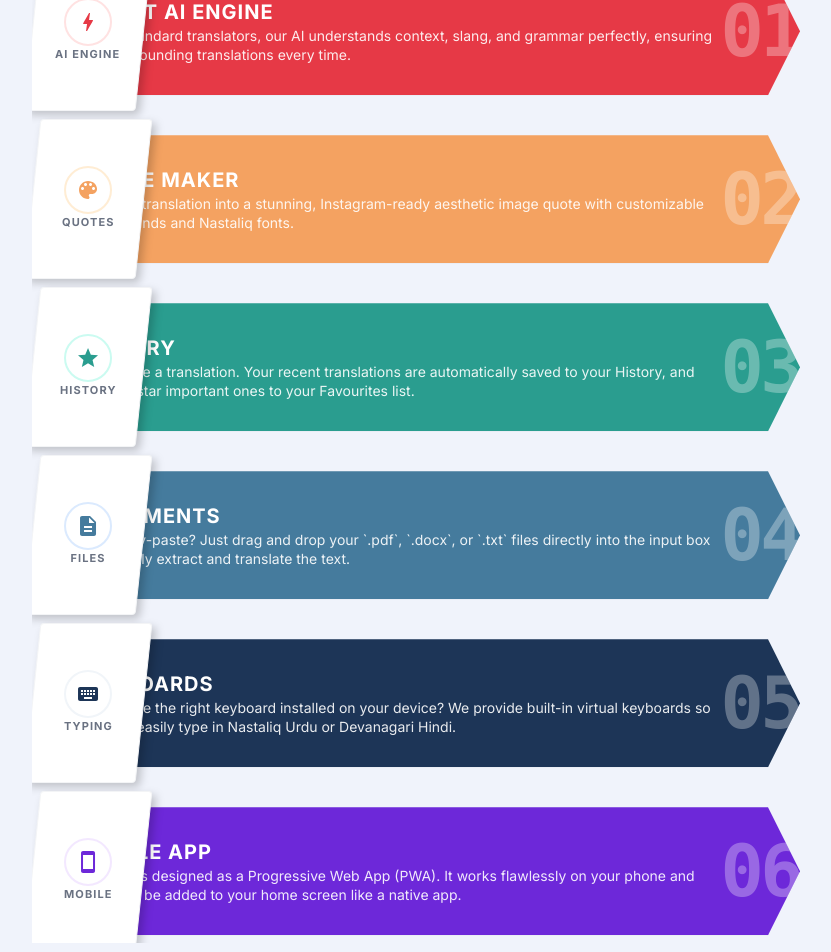
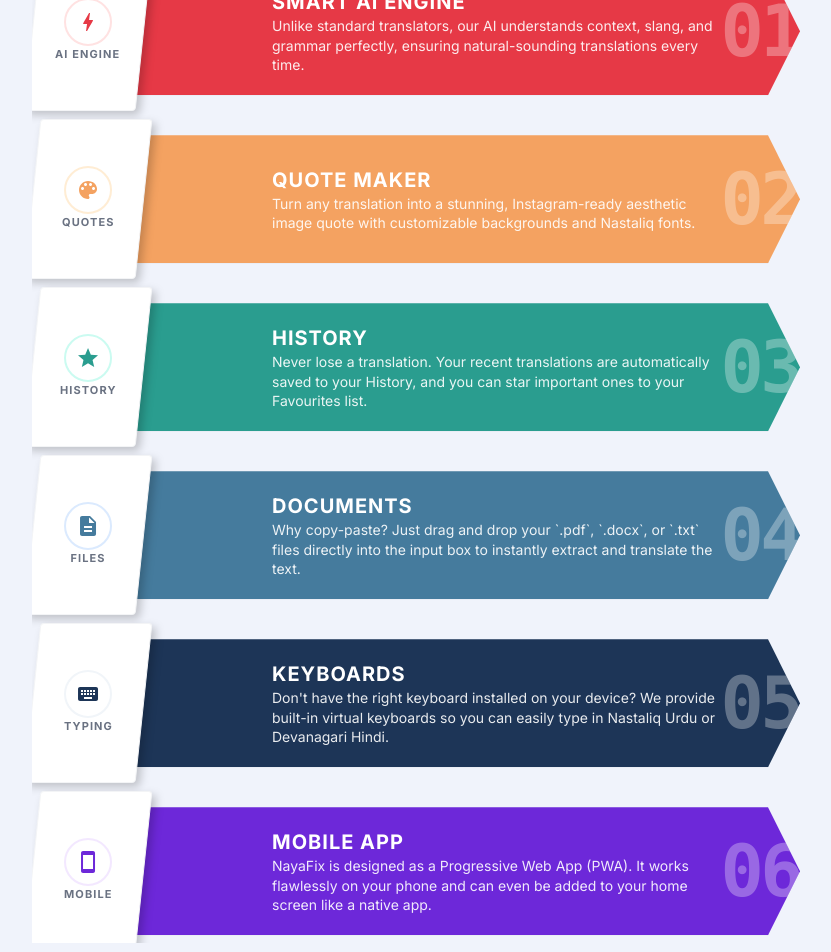
Before and after one commit to usamay15/nayafix, a Next.js app in the folder frontend/: page / in a window 1280 px wide. Shown: the part 2040-2992 px from the top of the page, without its empty margins (224-1055 px from the left). Built offline with nearby package versions, Linux system fonts and the light colour scheme; a web font is replaced by a local one.

Commit message:
Refactor ribbon padding to structural spacer to completely eliminate text overlap bug

```diff
--- a/frontend/app/page.tsx
+++ b/frontend/app/page.tsx
@@ -132,8 +132,10 @@
 
                 {/* Feature 1 - Red */}
                 <div className="relative w-full h-32 md:h-36 flex items-center group">
-                  <div className="absolute left-8 md:left-12 right-0 h-28 md:h-32 bg-[#E63946] flex items-center pr-4 md:pr-8 pl-[6rem] sm:pl-[8rem] md:pl-[11rem] lg:pl-[13rem] text-white rounded-l-lg shadow-md transition-transform group-hover:scale-[1.02] md:[clip-path:polygon(0_0,calc(100%-2rem)_0,100%_50%,calc(100%-2rem)_100%,0_100%)] [clip-path:polygon(0_0,calc(100%-1rem)_0,100%_50%,calc(100%-1rem)_100%,0_100%)]">
-                    <div className="flex-1 pr-4 md:pr-8">
+                  <div className="absolute left-8 md:left-12 right-0 h-28 md:h-32 bg-[#E63946] flex items-center pr-4 md:pr-8 text-white rounded-l-lg shadow-md transition-transform group-hover:scale-[1.02] md:[clip-path:polygon(0_0,calc(100%-2rem)_0,100%_50%,calc(100%-2rem)_100%,0_100%)] [clip-path:polygon(0_0,calc(100%-1rem)_0,100%_50%,calc(100%-1rem)_100%,0_100%)]">
+                    {/* Spacer to guarantee text is never hidden behind the left floating tag */}
+                    <div className="w-24 sm:w-28 md:w-40 lg:w-48 shrink-0"></div>
+                    <div className="flex-1 pr-4 md:pr-8 pl-2">
                       <h3 className="font-bold text-sm md:text-xl uppercase tracking-wider mb-1">Smart AI Engine</h3>
                       <p className="text-[10px] md:text-sm opacity-90 leading-snug line-clamp-3">Unlike standard translators, our AI understands context, slang, and grammar perfectly, ensuring natural-sounding translations every time.</p>
                     </div>
@@ -154,8 +156,10 @@
 
                 {/* Feature 2 - Amber */}
                 <div className="relative w-full h-32 md:h-36 flex items-center group">
-                  <div className="absolute left-8 md:left-12 right-0 h-28 md:h-32 bg-[#F4A261] flex items-center pr-4 md:pr-8 pl-[6rem] sm:pl-[8rem] md:pl-[11rem] lg:pl-[13rem] text-white rounded-l-lg shadow-md transition-transform group-hover:scale-[1.02] md:[clip-path:polygon(0_0,calc(100%-2rem)_0,100%_50%,calc(100%-2rem)_100%,0_100%)] [clip-path:polygon(0_0,calc(100%-1rem)_0,100%_50%,calc(100%-1rem)_100%,0_100%)]">
-                    <div className="flex-1 pr-4 md:pr-8">
+                  <div className="absolute left-8 md:left-12 right-0 h-28 md:h-32 bg-[#F4A261] flex items-center pr-4 md:pr-8 text-white rounded-l-lg shadow-md transition-transform group-hover:scale-[1.02] md:[clip-path:polygon(0_0,calc(100%-2rem)_0,100%_50%,calc(100%-2rem)_100%,0_100%)] [clip-path:polygon(0_0,calc(100%-1rem)_0,100%_50%,calc(100%-1rem)_100%,0_100%)]">
+                    {/* Spacer to guarantee text is never hidden behind the left floating tag */}
+                    <div className="w-24 sm:w-28 md:w-40 lg:w-48 shrink-0"></div>
+                    <div className="flex-1 pr-4 md:pr-8 pl-2">
                       <h3 className="font-bold text-sm md:text-xl uppercase tracking-wider mb-1">Quote Maker</h3>
                       <p className="text-[10px] md:text-sm opacity-90 leading-snug line-clamp-3">Turn any translation into a stunning, Instagram-ready aesthetic image quote with customizable backgrounds and Nastaliq fonts.</p>
                     </div>
@@ -176,8 +180,10 @@
 
                 {/* Feature 3 - Green */}
                 <div className="relative w-full h-32 md:h-36 flex items-center group">
-                  <div className="absolute left-8 md:left-12 right-0 h-28 md:h-32 bg-[#2A9D8F] flex items-center pr-4 md:pr-8 pl-[6rem] sm:pl-[8rem] md:pl-[11rem] lg:pl-[13rem] text-white rounded-l-lg shadow-md transition-transform group-hover:scale-[1.02] md:[clip-path:polygon(0_0,calc(100%-2rem)_0,100%_50%,calc(100%-2rem)_100%,0_100%)] [clip-path:polygon(0_0,calc(100%-1rem)_0,100%_50%,calc(100%-1rem)_100%,0_100%)]">
-                    <div className="flex-1 pr-4 md:pr-8">
+                  <div className="absolute left-8 md:left-12 right-0 h-28 md:h-32 bg-[#2A9D8F] flex items-center pr-4 md:pr-8 text-white rounded-l-lg shadow-md transition-transform group-hover:scale-[1.02] md:[clip-path:polygon(0_0,calc(100%-2rem)_0,100%_50%,calc(100%-2rem)_100%,0_100%)] [clip-path:polygon(0_0,calc(100%-1rem)_0,100%_50%,calc(100%-1rem)_100%,0_100%)]">
+                    {/* Spacer to guarantee text is never hidden behind the left floating tag */}
+                    <div className="w-24 sm:w-28 md:w-40 lg:w-48 shrink-0"></div>
+                    <div className="flex-1 pr-4 md:pr-8 pl-2">
                       <h3 className="font-bold text-sm md:text-xl uppercase tracking-wider mb-1">History</h3>
                       <p className="text-[10px] md:text-sm opacity-90 leading-snug line-clamp-3">Never lose a translation. Your recent translations are automatically saved to your History, and you can star important ones to your Favourites list.</p>
                     </div>
@@ -198,8 +204,10 @@
 
                 {/* Feature 4 - Teal Blue */}
                 <div className="relative w-full h-32 md:h-36 flex items-center group">
-                  <div className="absolute left-8 md:left-12 right-0 h-28 md:h-32 bg-[#457B9D] flex items-center pr-4 md:pr-8 pl-[6rem] sm:pl-[8rem] md:pl-[11rem] lg:pl-[13rem] text-white rounded-l-lg shadow-md transition-transform group-hover:scale-[1.02] md:[clip-path:polygon(0_0,calc(100%-2rem)_0,100%_50%,calc(100%-2rem)_100%,0_100%)] [clip-path:polygon(0_0,calc(100%-1rem)_0,100%_50%,calc(100%-1rem)_100%,0_100%)]">
-                    <div className="flex-1 pr-4 md:pr-8">
+                  <div className="absolute left-8 md:left-12 right-0 h-28 md:h-32 bg-[#457B9D] flex items-center pr-4 md:pr-8 text-white rounded-l-lg shadow-md transition-transform group-hover:scale-[1.02] md:[clip-path:polygon(0_0,calc(100%-2rem)_0,100%_50%,calc(100%-2rem)_100%,0_100%)] [clip-path:polygon(0_0,calc(100%-1rem)_0,100%_50%,calc(100%-1rem)_100%,0_100%)]">
+                    {/* Spacer to guarantee text is never hidden behind the left floating tag */}
+                    <div className="w-24 sm:w-28 md:w-40 lg:w-48 shrink-0"></div>
+                    <div className="flex-1 pr-4 md:pr-8 pl-2">
                       <h3 className="font-bold text-sm md:text-xl uppercase tracking-wider mb-1">Documents</h3>
                       <p className="text-[10px] md:text-sm opacity-90 leading-snug line-clamp-3">Why copy-paste? Just drag and drop your `.pdf`, `.docx`, or `.txt` files directly into the input box to instantly extract and translate the text.</p>
                     </div>
@@ -220,8 +228,10 @@
 
                 {/* Feature 5 - Dark Blue */}
                 <div className="relative w-full h-32 md:h-36 flex items-center group">
-                  <div className="absolute left-8 md:left-12 right-0 h-28 md:h-32 bg-[#1D3557] flex items-center pr-4 md:pr-8 pl-[6rem] sm:pl-[8rem] md:pl-[11rem] lg:pl-[13rem] text-white rounded-l-lg shadow-md transition-transform group-hover:scale-[1.02] md:[clip-path:polygon(0_0,calc(100%-2rem)_0,100%_50%,calc(100%-2rem)_100%,0_100%)] [clip-path:polygon(0_0,calc(100%-1rem)_0,100%_50%,calc(100%-1rem)_100%,0_100%)]">
-                    <div className="flex-1 pr-4 md:pr-8">
+                  <div className="absolute left-8 md:left-12 right-0 h-28 md:h-32 bg-[#1D3557] flex items-center pr-4 md:pr-8 text-white rounded-l-lg shadow-md transition-transform group-hover:scale-[1.02] md:[clip-path:polygon(0_0,calc(100%-2rem)_0,100%_50%,calc(100%-2rem)_100%,0_100%)] [clip-path:polygon(0_0,calc(100%-1rem)_0,100%_50%,calc(100%-1rem)_100%,0_100%)]">
+                    {/* Spacer to guarantee text is never hidden behind the left floating tag */}
+                    <div className="w-24 sm:w-28 md:w-40 lg:w-48 shrink-0"></div>
+                    <div className="flex-1 pr-4 md:pr-8 pl-2">
                       <h3 className="font-bold text-sm md:text-xl uppercase tracking-wider mb-1">Keyboards</h3>
                       <p className="text-[10px] md:text-sm opacity-90 leading-snug line-clamp-3">Don't have the right keyboard installed on your device? We provide built-in virtual keyboards so you can easily type in Nastaliq Urdu or Devanagari Hindi.</p>
                     </div>
@@ -242,8 +252,10 @@
 
                 {/* Feature 6 - Purple */}
                 <div className="relative w-full h-32 md:h-36 flex items-center group">
-                  <div className="absolute left-8 md:left-12 right-0 h-28 md:h-32 bg-[#6D28D9] flex items-center pr-4 md:pr-8 pl-[6rem] sm:pl-[8rem] md:pl-[11rem] lg:pl-[13rem] text-white rounded-l-lg shadow-md transition-transform group-hover:scale-[1.02] md:[clip-path:polygon(0_0,calc(100%-2rem)_0,100%_50%,calc(100%-2rem)_100%,0_100%)] [clip-path:polygon(0_0,calc(100%-1rem)_0,100%_50%,calc(100%-1rem)_100%,0_100%)]">
-                    <div className="flex-1 pr-4 md:pr-8">
+                  <div className="absolute left-8 md:left-12 right-0 h-28 md:h-32 bg-[#6D28D9] flex items-center pr-4 md:pr-8 text-white rounded-l-lg shadow-md transition-transform group-hover:scale-[1.02] md:[clip-path:polygon(0_0,calc(100%-2rem)_0,100%_50%,calc(100%-2rem)_100%,0_100%)] [clip-path:polygon(0_0,calc(100%-1rem)_0,100%_50%,calc(100%-1rem)_100%,0_100%)]">
+                    {/* Spacer to guarantee text is never hidden behind the left floating tag */}
+                    <div className="w-24 sm:w-28 md:w-40 lg:w-48 shrink-0"></div>
+                    <div className="flex-1 pr-4 md:pr-8 pl-2">
                       <h3 className="font-bold text-sm md:text-xl uppercase tracking-wider mb-1">Mobile App</h3>
                       <p className="text-[10px] md:text-sm opacity-90 leading-snug line-clamp-3">NayaFix is designed as a Progressive Web App (PWA). It works flawlessly on your phone and can even be added to your home screen like a native app.</p>
                     </div>
```
